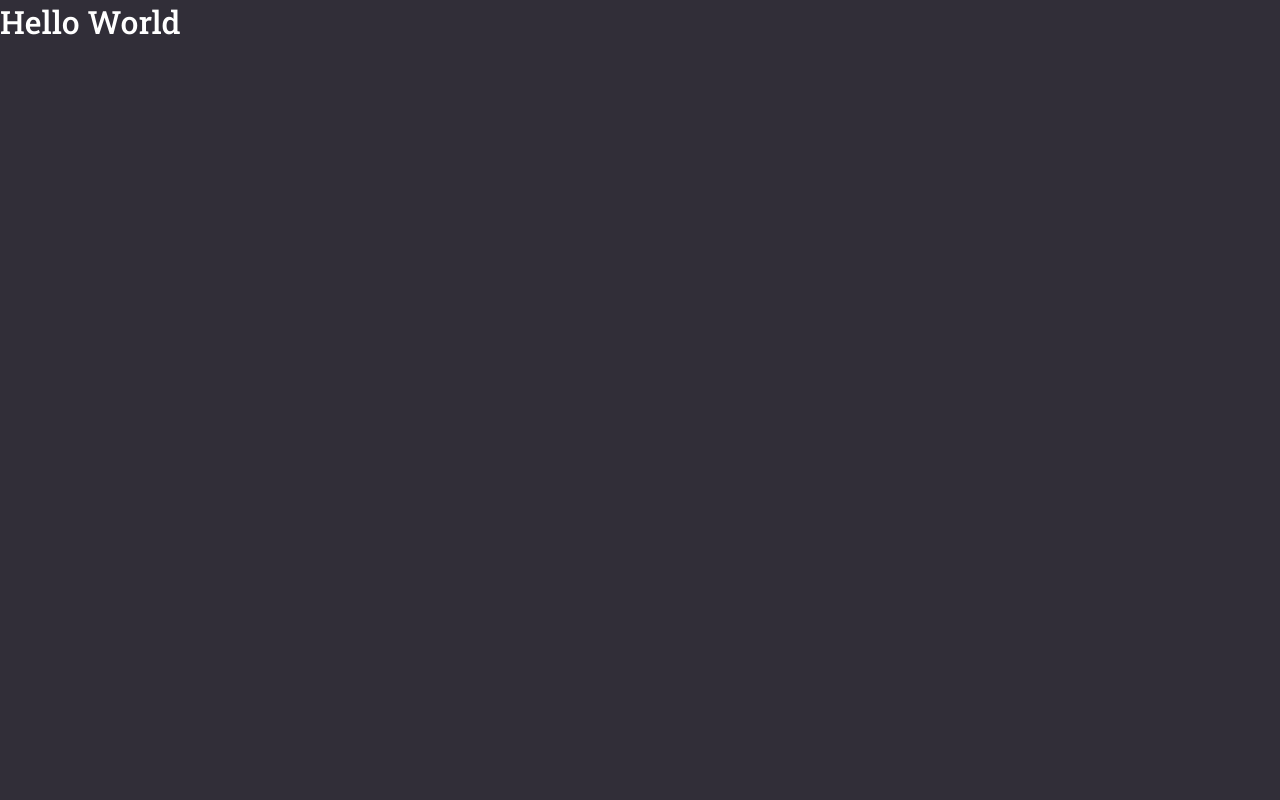
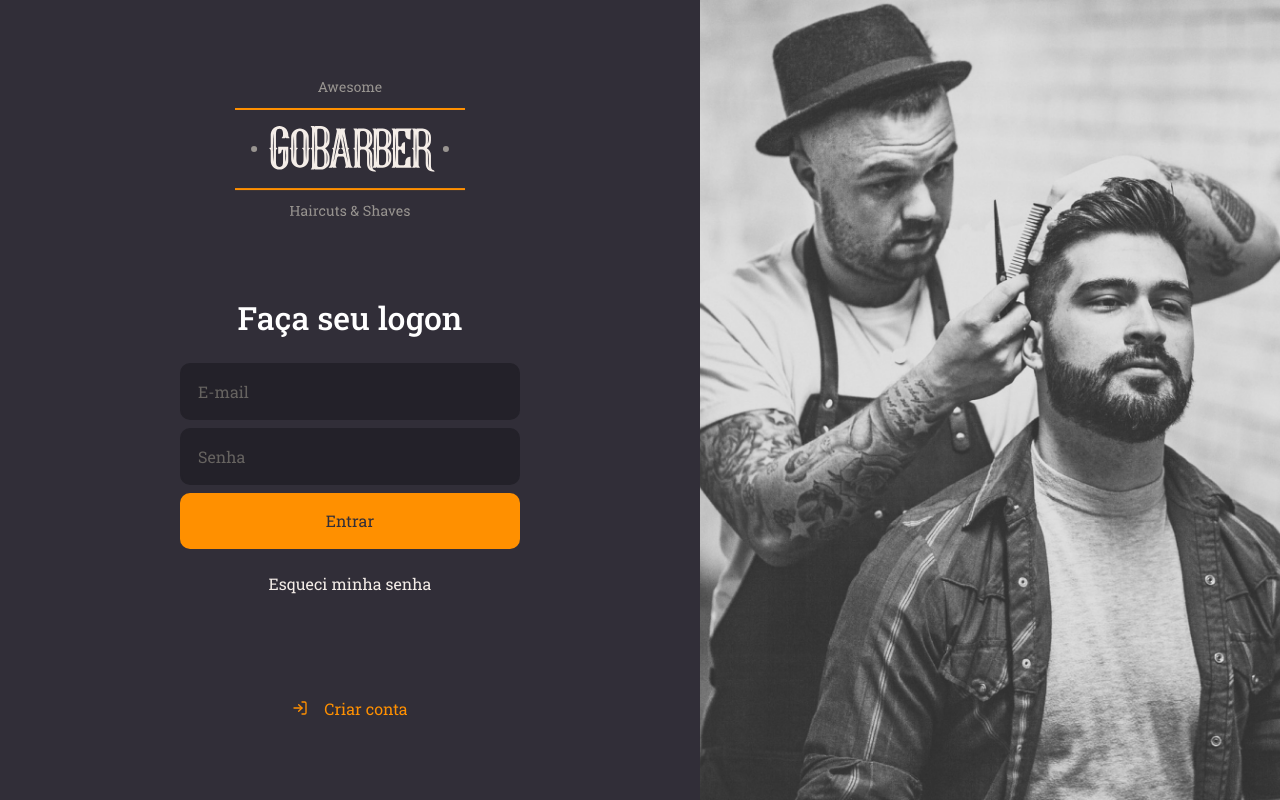
Before and after one commit to yulken/gobarber, a React (Create React App) app in the folder web/: page / in a window 1280 px wide. Built offline with nearby package versions, Linux system fonts and the light colour scheme.

Commit message:
creating login page

```diff
--- a/web/package.json
+++ b/web/package.json
@@ -11,10 +11,11 @@
     "@types/react": "^16.9.53",
     "@types/react-dom": "^16.9.8",
     "axios": "^0.21.0",
+    "polished": "^4.0.3",
     "react": "^17.0.1",
     "react-dom": "^17.0.1",
+    "react-icons": "^3.11.0",
     "react-router-dom": "^5.2.0",
-    "react-icons": "^3.11.0",
     "react-scripts": "4.0.0",
     "styled-components": "^5.2.1",
     "typescript": "^4.0.3",
--- a/web/src/App.tsx
+++ b/web/src/App.tsx
@@ -1,9 +1,11 @@
 import React from 'react';
+
+import SignIn from './pages/Signin';
 import GlobalStyle from './styles/global';
 
 const App: React.FC = () => (
   <>
-    <h1>Hello World</h1>
+    <SignIn />
     <GlobalStyle />
   </>
 );
--- /dev/null
+++ b/web/src/pages/Signin/index.tsx
@@ -0,0 +1,26 @@
+import React from 'react';
+import { FiLogIn } from 'react-icons/fi';
+import { Container, Content, Background } from './styles';
+import logoImg from '../../assets/logoImg.svg';
+
+const SignIn: React.FC = () => (
+  <Container>
+    <Content>
+      <img src={logoImg} alt="GoBarber" />
+      <form>
+        <h1>Faça seu logon</h1>
+        <input placeholder="E-mail" />
+        <input type="password" placeholder="Senha" />
+        <button type="submit">Entrar</button>
+        <a href="forgot">Esqueci minha senha</a>
+      </form>
+      <a href="ha">
+        <FiLogIn />
+        Criar conta
+      </a>
+    </Content>
+    <Background />
+  </Container>
+);
+
+export default SignIn;
--- /dev/null
+++ b/web/src/pages/Signin/styles.ts
@@ -0,0 +1,96 @@
+import styled from 'styled-components';
+import { shade } from 'polished';
+import signInBackgroundImg from '../../assets/sign-in-background.png';
+
+export const Container = styled.div`
+  height: 100vh;
+
+  display: flex;
+  align-items: stretch;
+`;
+
+export const Content = styled.div`
+  display: flex;
+  flex-direction: column;
+  align-items: center;
+  place-content: center;
+
+  width: 100%;
+  max-width: 700px;
+  form {
+    margin: 80px 0;
+    width: 340px;
+    text-align: center;
+    h1 {
+      margin-bottom: 24px;
+    }
+    input {
+      color: #f4ede8;
+      background: #232129;
+      border-radius: 10px;
+      border: 2px solid #232129;
+      padding: 16px;
+      width: 100%;
+
+      &::placeholder {
+        color: #666360;
+      }
+
+      & + input {
+        margin-top: 8px;
+      }
+    }
+    button {
+      background: #ff9000;
+      height: 56px;
+      border-radius: 10px;
+      border: 0;
+      padding: 0 16px;
+      color: #312e38;
+      width: 100%;
+      margin-top: 8px;
+      transition: background-color 0.2s;
+
+      &:hover {
+        background: ${shade(0.2, '#ff9000')};
+      }
+    }
+
+    a {
+      color: #f4ede8;
+      display: block;
+      margin-top: 24px;
+      text-decoration: none;
+      transition: color 0.2s;
+
+      &:hover {
+        color: ${shade(0.2, '#f4ede8')};
+      }
+    }
+  }
+  > a {
+    color: #ff9000;
+    display: block;
+    margin-top: 24px;
+    text-decoration: none;
+    transition: color 0.2s;
+
+    display: flex;
+    align-items: center;
+
+    svg {
+      margin-right: 16px;
+      transition: color 0.2s;
+    }
+
+    &:hover {
+      color: ${shade(0.2, '#ff9000')};
+    }
+  }
+`;
+
+export const Background = styled.div`
+  flex: 1;
+  background: url(${signInBackgroundImg}) no-repeat center;
+  background-size: cover;
+`;
```
Also changed, not shown: web/src/assets/logoImg.svg (added), web/src/assets/sign-in-background.png (added).
